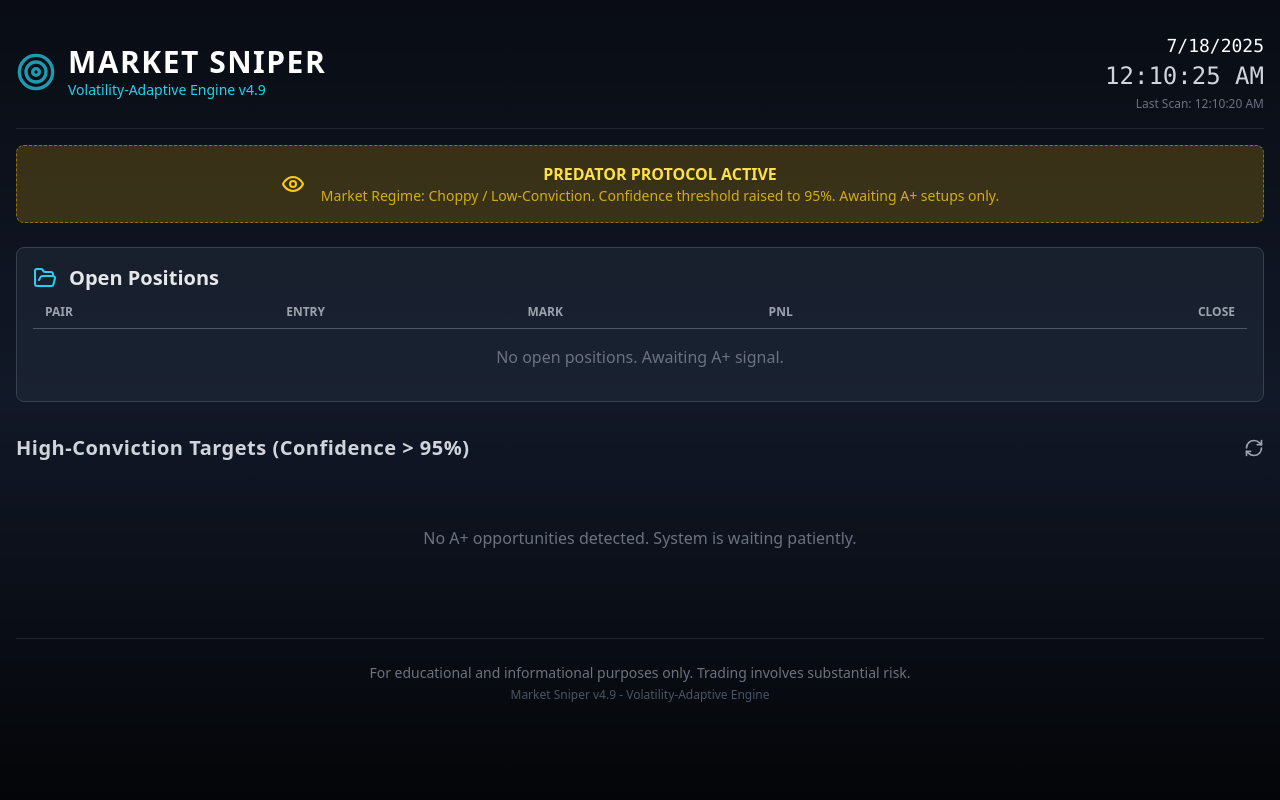
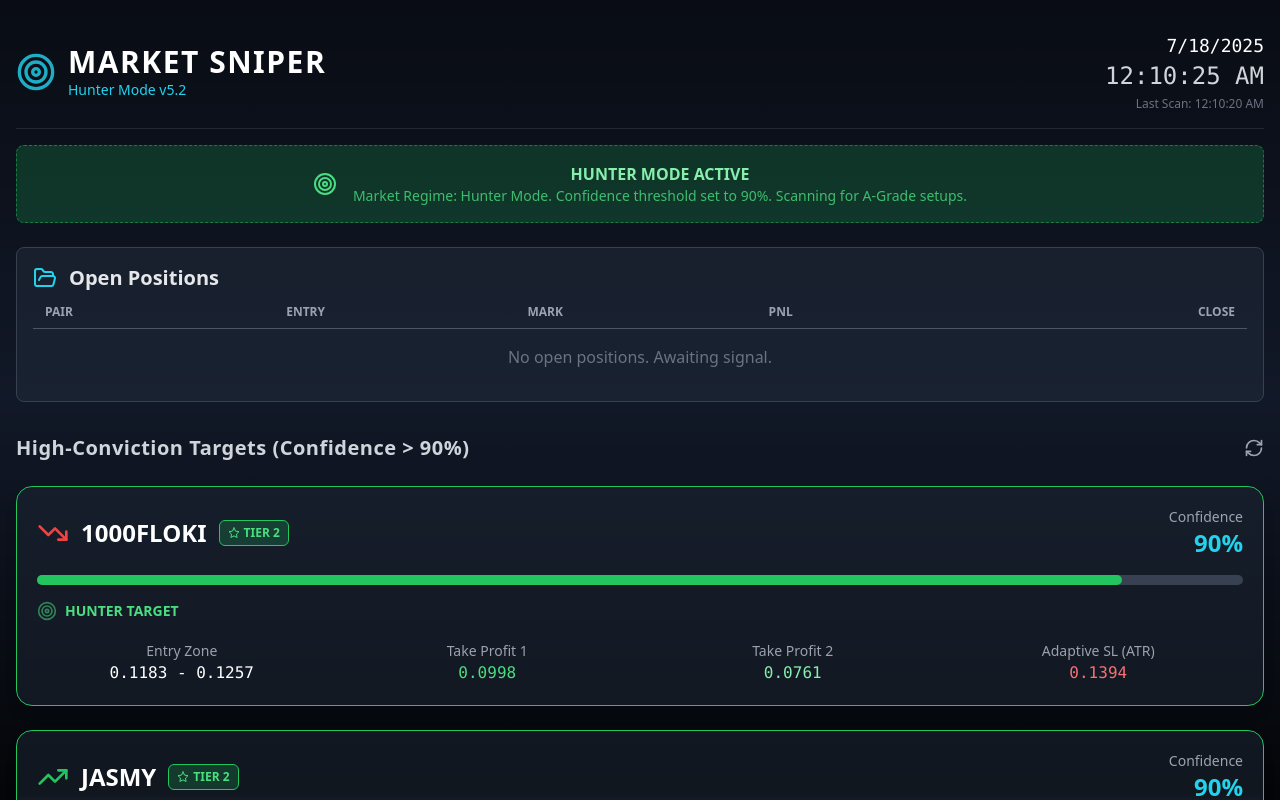
Before and after one commit to clickcellular/market-sniper-app, a React (Create React App) app: page / in a window 1280 px wide. Shown: the top 800 px of the page. Built offline with nearby package versions, Linux system fonts and the light colour scheme.

Commit message:
Update App.js

```diff
--- a/src/App.js
+++ b/src/App.js
@@ -2,7 +2,7 @@ import React, { useState, useEffect } from 'react';
 import { Target, Clock, CheckCircle, XCircle, TrendingUp, TrendingDown, Shield, AlertTriangle, BarChart2, RefreshCw, WifiOff, Server, ToggleLeft, ToggleRight, Zap, FolderOpen, MinusCircle, PlusCircle, Megaphone, Star, Eye } from 'lucide-react';
 
 // --- API Configuration ---
-const API_KEY = 'b78677a9f19c4f1b890a4a920ab2ba48'; // Your API key
+const API_KEY = 'b78677a9f19c4f1b890a4a920ab2ba48';
 const PROXIED_API_URL_BASE = 'https://corsproxy.io/?' + encodeURIComponent('https://open-api.coinglass.com/api/v2/futures/open_interest_ohlc');
 
 // --- SIMULATED MARKET SCANNER DATABASE ---
@@ -21,13 +21,12 @@ const generateMockData = (pair, basePrice, volatility, trend) => {
 };
 
 const MOCK_MARKET_SCAN_RESULTS = [
-    generateMockData('PEPEUSDT', 0.000013477, 0.05, 0.1),
-    generateMockData('NOTUSDT', 0.002366, 0.06, 0.15),
-    generateMockData('1000FLOKIUSDT', 0.13248, 0.07, 0.2),
-    generateMockData('ARBUSDT', 0.4485, 0.04, 0.1),
-    generateMockData('XRPUSDT', 3.3649, 0.02, 0.05),
-    generateMockData('JASMYUSDT', 0.0165, 0.08, 0.2),
-    generateMockData('MATICUSDT', 0.75, 0.03, 0.25),
+    generateMockData('PEPEUSDT', 0.000013477, 0.05, 0.01),
+    generateMockData('NOTUSDT', 0.002366, 0.06, 0.02),
+    generateMockData('1000FLOKIUSDT', 0.13248, 0.07, -0.01),
+    generateMockData('ARBUSDT', 0.4485, 0.04, 0.03),
+    generateMockData('XRPUSDT', 3.3649, 0.02, 0.01),
+    generateMockData('JASMYUSDT', 0.0165, 0.08, 0.35),    // A-Grade Setup for Hunter Mode
 ];
 
 
@@ -47,7 +46,6 @@ const calculateConfidence = (scanResult, marketRegime) => {
     else if (trendStrength < -0.05) { score += 25; direction = 'SHORT'; }
     else { score -= 20; }
 
-    // ATR Calculation (simulated)
     const ranges = data.list.map(c => c.h - c.l);
     const atr = ranges.reduce((a, b) => a + b, 0) / ranges.length;
     const atrPercentage = (atr / latest.c) * 100;
@@ -61,25 +59,25 @@ const calculateConfidence = (scanResult, marketRegime) => {
     if (marketRegime.catalyst && direction === 'LONG') {
         score += 25;
         tier = 1;
-    } else if (score >= 85) {
+    } else if (score >= 90) { // Tier 2 threshold
         tier = 2;
     }
 
-    // Predator Protocol Threshold
-    if (marketRegime.name === 'Choppy / Low-Conviction' && score < 95) return null;
-    if (score < 85) return null;
+    // Hunter Mode Threshold
+    if (marketRegime.name === 'Hunter Mode' && score < 90) return null;
 
-    // ** VOLATILITY-ADAPTIVE SL/TP **
+    if (score > 100) score = 100;
+
     const slMultiplier = 1.5;
     const slDistance = atr * slMultiplier;
 
     return {
-        id: data.pair, symbol: data.pair, direction, confidence: Math.round(score), tier, status: 'PREDATOR WATCH',
+        id: data.pair, symbol: data.pair, direction, confidence: Math.round(score), tier, status: 'HUNTER TARGET',
         entryZone: [latest.c - atr * 0.5, latest.c + atr * 0.2],
         tp1: direction === 'LONG' ? latest.c + slDistance * 1.5 : latest.c - slDistance * 1.5,
         tp2: direction === 'LONG' ? latest.c + slDistance * 3 : latest.c - slDistance * 3,
         sl: direction === 'LONG' ? latest.c - slDistance : latest.c + slDistance,
-        confluence: { trend: direction === 'LONG' ? 'Emerging Uptrend' : 'Emerging Downtrend', volatility: `${atrPercentage.toFixed(2)}% ATR`, regime: marketRegime.name }
+        confluence: { trend: 'Strong Momentum Detected', volatility: `${atrPercentage.toFixed(2)}% ATR`, regime: marketRegime.name }
     };
 };
 
@@ -88,7 +86,7 @@ const transformApiData = (marketScanResults, marketRegime) => {
 };
 
 // --- Helper Components ---
-const StatusIcon = ({ status }) => <Eye className="w-5 h-5 text-cyan-400" />;
+const StatusIcon = ({ status }) => <Target className="w-5 h-5 text-green-400 animate-pulse" />;
 const ConfidenceMeter = ({ value }) => {
     const color = value >= 95 ? 'bg-cyan-500' : 'bg-green-500';
     return ( <div className="w-full bg-gray-700 rounded-full h-2.5"> <div className={`${color} h-2.5 rounded-full`} style={{ width: `${value}%` }}></div> </div> );
@@ -145,7 +143,7 @@ const TradeCard = ({ trade, onSelect }) => {
                 <div className="text-right"> <div className="text-sm text-gray-400">Confidence</div> <div className="text-2xl font-bold text-cyan-400">{trade.confidence}%</div> </div>
             </div>
             <ConfidenceMeter value={trade.confidence} />
-             <div className="flex items-center space-x-2 mt-4 font-semibold text-sm text-cyan-400"> <StatusIcon status={trade.status} /> <span>{trade.status}</span></div>
+             <div className="flex items-center space-x-2 mt-4 font-semibold text-sm text-green-400"> <StatusIcon status={trade.status} /> <span>{trade.status}</span></div>
             <div className="grid grid-cols-2 md:grid-cols-4 gap-4 mt-5 text-center">
                 <div> <div className="text-sm text-gray-400">Entry Zone</div> <div className="text-md font-mono text-white">{formatPrice(trade.entryZone[0], trade.symbol)} - {formatPrice(trade.entryZone[1], trade.symbol)}</div> </div>
                 <div> <div className="text-sm text-gray-400">Take Profit 1</div> <div className="text-md font-mono text-green-400">{formatPrice(trade.tp1, trade.symbol)}</div> </div>
@@ -204,11 +202,11 @@ const DetailModal = ({ trade, onClose, onTakeTrade }) => {
 
 const MarketRegimeDisplay = ({ regime }) => {
     return (
-        <div className={`mb-6 p-4 rounded-lg flex items-center justify-center space-x-4 border border-dashed border-yellow-500/50 bg-yellow-500/20`}>
-            <Eye className="w-6 h-6 text-yellow-400" />
+        <div className={`mb-6 p-4 rounded-lg flex items-center justify-center space-x-4 border border-dashed border-green-500/50 bg-green-500/20`}>
+            <Target className="w-6 h-6 text-green-400" />
             <div>
-                <h3 className="font-bold text-center text-yellow-300">PREDATOR PROTOCOL ACTIVE</h3>
-                <p className="text-sm text-center text-yellow-400/80">Market Regime: {regime.name}. Confidence threshold raised to 95%. Awaiting A+ setups only.</p>
+                <h3 className="font-bold text-center text-green-300">HUNTER MODE ACTIVE</h3>
+                <p className="text-sm text-center text-green-400/80">Market Regime: {regime.name}. Confidence threshold set to 90%. Scanning for A-Grade setups.</p>
             </div>
         </div>
     );
@@ -224,7 +222,7 @@ export default function App() {
     const [isLoading, setIsLoading] = useState(true);
     const [error, setError] = useState(null);
     const [marketRegime, setMarketRegime] = useState({
-        name: 'Choppy / Low-Conviction',
+        name: 'Hunter Mode',
         catalyst: null,
     });
 
@@ -268,7 +266,7 @@ export default function App() {
                 <header className="flex flex-col md:flex-row justify-between items-center mb-4 border-b border-gray-700/50 pb-4">
                     <div className="flex items-center space-x-3 mb-4 md:mb-0">
                         <Target className="w-10 h-10 text-cyan-400 animate-pulse" />
-                        <div> <h1 className="text-3xl font-bold tracking-wider">MARKET SNIPER</h1> <p className="text-cyan-400 text-sm">Volatility-Adaptive Engine v4.9</p> </div>
+                        <div> <h1 className="text-3xl font-bold tracking-wider">MARKET SNIPER</h1> <p className="text-cyan-400 text-sm">Hunter Mode v5.2</p> </div>
                     </div>
                     <div className="text-center md:text-right">
                          <div className="font-mono text-lg">{currentTime.toLocaleDateString()}</div>
@@ -290,23 +288,23 @@ export default function App() {
                     {openPositions.length > 0 ? (
                         openPositions.map(pos => <PositionRow key={pos.id} position={pos} onRemove={handleRemovePosition} />)
                     ) : (
-                        <div className="text-center py-4 text-gray-500">No open positions. Awaiting A+ signal.</div>
+                        <div className="text-center py-4 text-gray-500">No open positions. Awaiting signal.</div>
                     )}
                 </div>
 
                 <div className="space-y-6">
                     <div className="flex justify-between items-center">
-                        <h2 className="text-xl font-semibold text-gray-300 tracking-wide">High-Conviction Targets (Confidence &gt; 95%)</h2>
+                        <h2 className="text-xl font-semibold text-gray-300 tracking-wide">High-Conviction Targets (Confidence &gt; 90%)</h2>
                         <button onClick={fetchData} disabled={isLoading} className="text-gray-400 hover:text-white disabled:text-gray-600 disabled:cursor-not-allowed transition-colors"> <RefreshCw className={`w-5 h-5 ${isLoading ? 'animate-spin' : ''}`} /> </button>
                     </div>
                     {isLoading && <div className="text-center py-10 text-gray-400">Scanning Market...</div>}
-                    {!isLoading && trades.length === 0 && <div className="text-center py-10 text-gray-500">No A+ opportunities detected. System is waiting patiently.</div>}
+                    {!isLoading && trades.length === 0 && <div className="text-center py-10 text-gray-500">No A-Grade opportunities detected. System is hunting.</div>}
                     {!isLoading && trades.map(trade => <TradeCard key={trade.id} trade={trade} onSelect={handleSelectTrade} />)}
                 </div>
 
                 <footer className="text-center mt-12 py-6 border-t border-gray-700/50">
                     <p className="text-gray-500 text-sm">For educational and informational purposes only. Trading involves substantial risk.</p>
-                    <p className="text-gray-600 text-xs mt-1">Market Sniper v4.9 - Volatility-Adaptive Engine</p>
+                    <p className="text-gray-600 text-xs mt-1">Market Sniper v5.2 - Hunter Mode</p>
                 </footer>
             </main>
             <DetailModal trade={selectedTrade} onClose={handleCloseModal} onTakeTrade={handleTakeTrade} />
```
